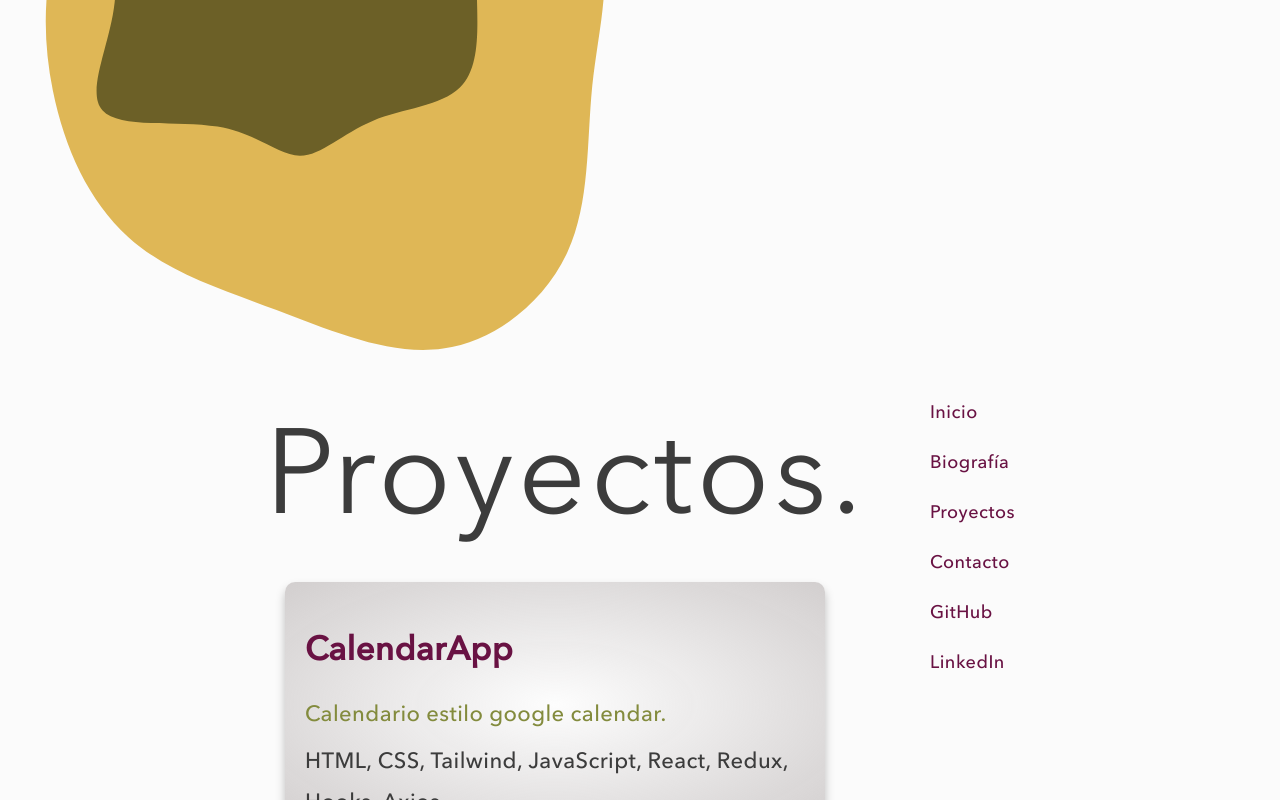
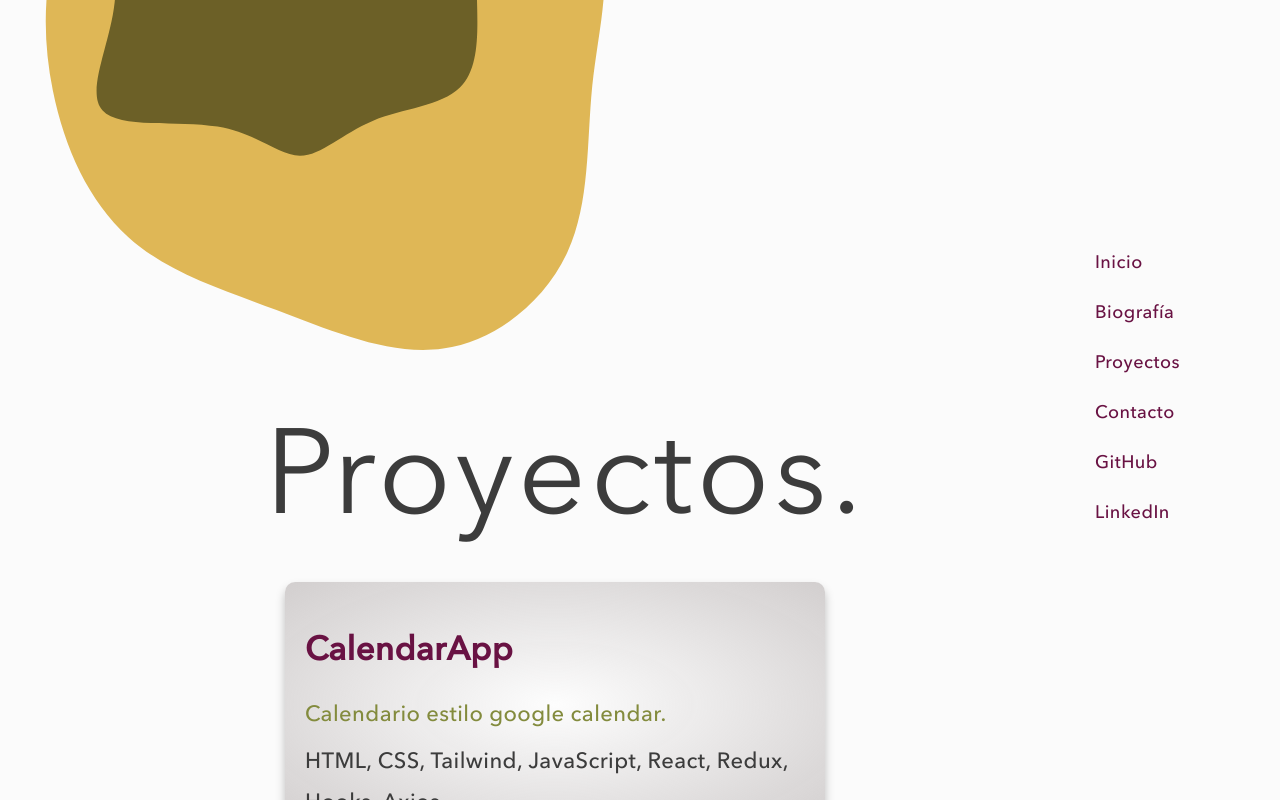
Before and after one commit to Miguetto/my-portfolio, a React (Vite) app: page /#/proyectos in a window 1280 px wide. Built offline with nearby package versions, Linux system fonts and the light colour scheme; a web font is replaced by a local one.

Commit message:
fix: cambiamos estilos NavBar

```diff
--- a/src/portfolio/pages/ProyectosPage.jsx
+++ b/src/portfolio/pages/ProyectosPage.jsx
@@ -24,9 +24,10 @@ export const ProyectosPage = () => {
         </div>
 
         <div className="navBar">
-          <Navbar />
-        </div>
+        <Navbar />
       </div>
+      </div>
+
     </div>
   )
 }
--- a/src/styles.css
+++ b/src/styles.css
@@ -104,8 +104,12 @@ html, body {
 }
 
 .navBar {
-  position: relative;
+  position: fixed;
   top: 50%;
+  right: 0;
+  transform: translateY(-50%);
+  z-index: 1000;
+  margin-right: 100px;
 }
 
 .link {
```
